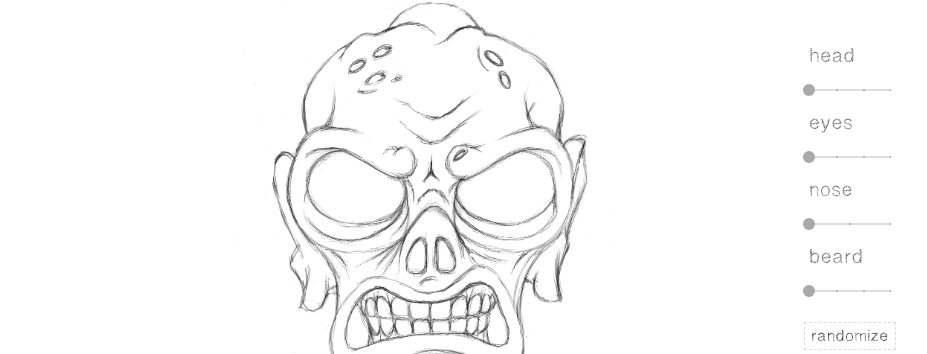
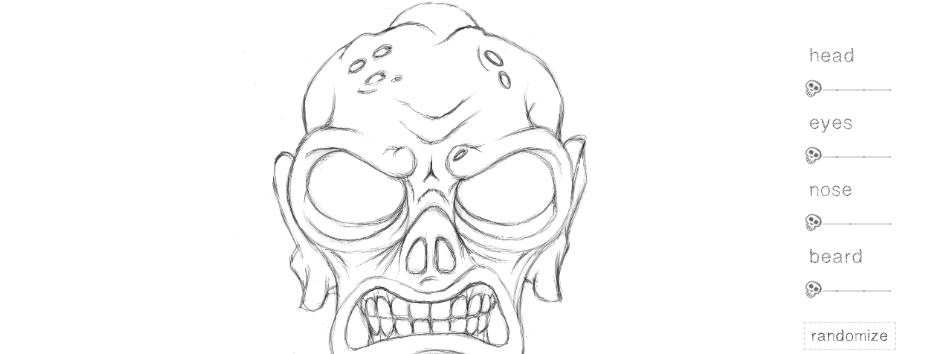
Before and after one commit to zombie9/zomboji, a React (Create React App) app: page / in a window 1280 px wide. Shown: the part 184-538 px from the top of the page, without its empty margins (179-1106 px from the left). Built offline with nearby package versions, Linux system fonts and the light colour scheme.

Commit message:
add skull icon thumb to sliders

```diff
--- a/src/index.css
+++ b/src/index.css
@@ -27,6 +27,18 @@ span.MuiSlider-root.MuiSlider-colorPrimary {
 span.MuiSlider-thumb.MuiSlider-thumbColorPrimary.MuiSlider-active,
 span.MuiSlider-thumb.Mui-focusVisible, span.MuiSlider-thumb:hover {
   box-shadow: 0px 0px 0px 8px rgb(169,169,169, 0.16);
+}
+
+span.MuiSlider-thumb,
+span.Muislider-thumb.MuiSlider-thumbColorPrimary,
+span.MuiSlider-thumb.MuiSlider-thumbColorPrimary.MuiSlider-active {
+  height: 20px;
+  width: 20px;
+  margin-top: -10px;
+  background: url('./images/skull-icon-01.png');
+  background-size: contain;
+  opacity: 70%;
+  transform: rotate(30deg);
 }
 
 button {
```
Also changed, not shown: src/images/skull-icon-01.png (added).
